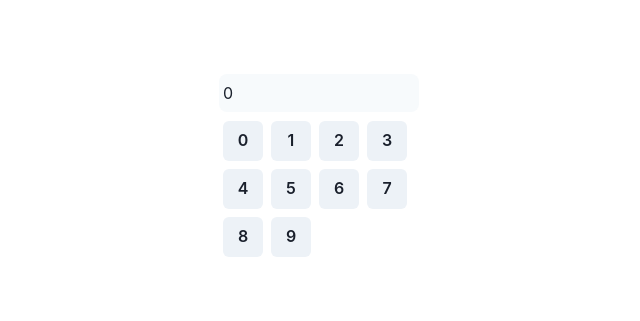
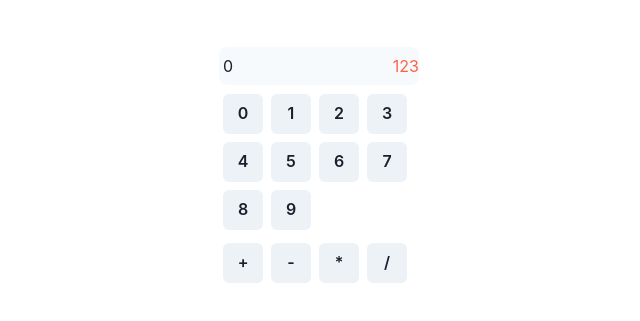
Before and after one commit to isaevlivepage/calculator, a React (Create React App) app: page / in a window 1280 px wide. Shown: the part 233-554 px from the top of the page, without its empty margins (321-961 px from the left). Built offline with nearby package versions, Linux system fonts and the light colour scheme.

Commit message:
Поправил верстку

```diff
--- a/src/App.tsx
+++ b/src/App.tsx
@@ -2,6 +2,7 @@ import './App.css';
 import { Box, Text } from '@chakra-ui/react'
 import {useState} from "react";
 import Number from "./components/numbers";
+import CountButton from "./components/countbutton";
 
 
 const App:React.FunctionComponent = () => {
@@ -13,16 +14,23 @@ const App:React.FunctionComponent = () => {
   return (
     <div className="App">
       <Box display='flex' flexDirection='column' justifyContent = 'center' alignItems='center' h='100vh'>
-          <Box display='flex' gap='5px' flexDirection='column' justifyContent='center' alignItems='center' w='200px'>
-              <Box display='flex' justifyContent='between' w='100%' bg = 'gray.50' borderRadius='8px'>
+          <Box display='flex' gap='5px' flexDirection='column' justifyContent='center' alignItems='baseline' w='200px'>
+              <Box display='flex'  w='100%' bg = 'gray.50' borderRadius='8px'>
                   <Text display='flex' justifyContent='start' alignItems='center'  w='100%' h='38px' px='4px' >
                       {number}
                   </Text>
                   <Text display = 'flex' justifyContent='end' w='fit-content' h='38px' textColor='tomato' alignItems='center'>
-                      {result}
+                      123 {result}
                   </Text>
               </Box>
-                <Number number={number} setNumber={setNumber}/>
+
+              <Number number={number} setNumber={setNumber}/>
+              <Box display='flex' flexDirection='row'>
+                  <CountButton expression={'+'}/>
+                  <CountButton expression={'-'}/>
+                  <CountButton expression={'*'}/>
+                  <CountButton expression={'/'}/>
+              </Box>
           </Box>
       </Box>
 
--- /dev/null
+++ b/src/components/countbutton.tsx
@@ -0,0 +1,14 @@
+import {Button} from "@chakra-ui/react";
+import React from 'react';
+
+type Props = {
+    expression: string;
+}
+
+const CountButton = ({expression} : Props) => {
+    return(
+        <Button key = {expression} w ='40px' h ='40px' margin='4px'>{expression}</Button>
+    )
+}
+
+export default CountButton;
--- a/src/components/numbers.tsx
+++ b/src/components/numbers.tsx
@@ -8,7 +8,7 @@ type Props = {
     number: string;
     setNumber?: any;
 }
-const numbers: Array<number> = [0, 1, 2, 3, 4, 5, 6, 7, 8, 9];//на уровень выше
+const numbers: Array<number> = [0, 1, 2, 3, 4, 5, 6, 7, 8, 9];
 
 
 const number = ({number, setNumber} : Props) => {
@@ -21,8 +21,6 @@ const number = ({number, setNumber} : Props) => {
             else {
                 setNumber(`${number}${num}`);
             }
-            //data = 0 ? onClick(num) : onClick(`${data}${num}`);
-            // onClick(data + num);
         }
         }>{num}</Button>)
     });
```
